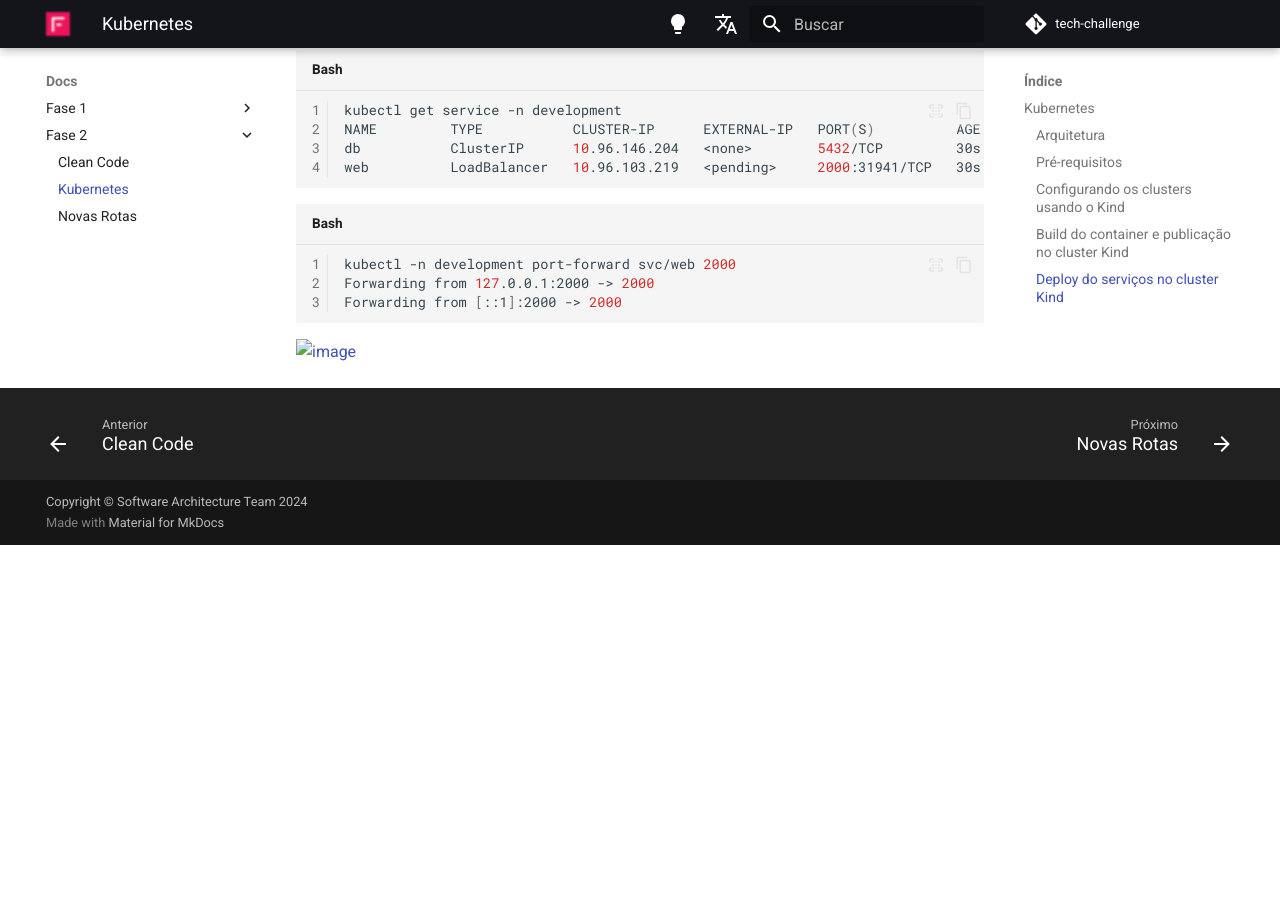
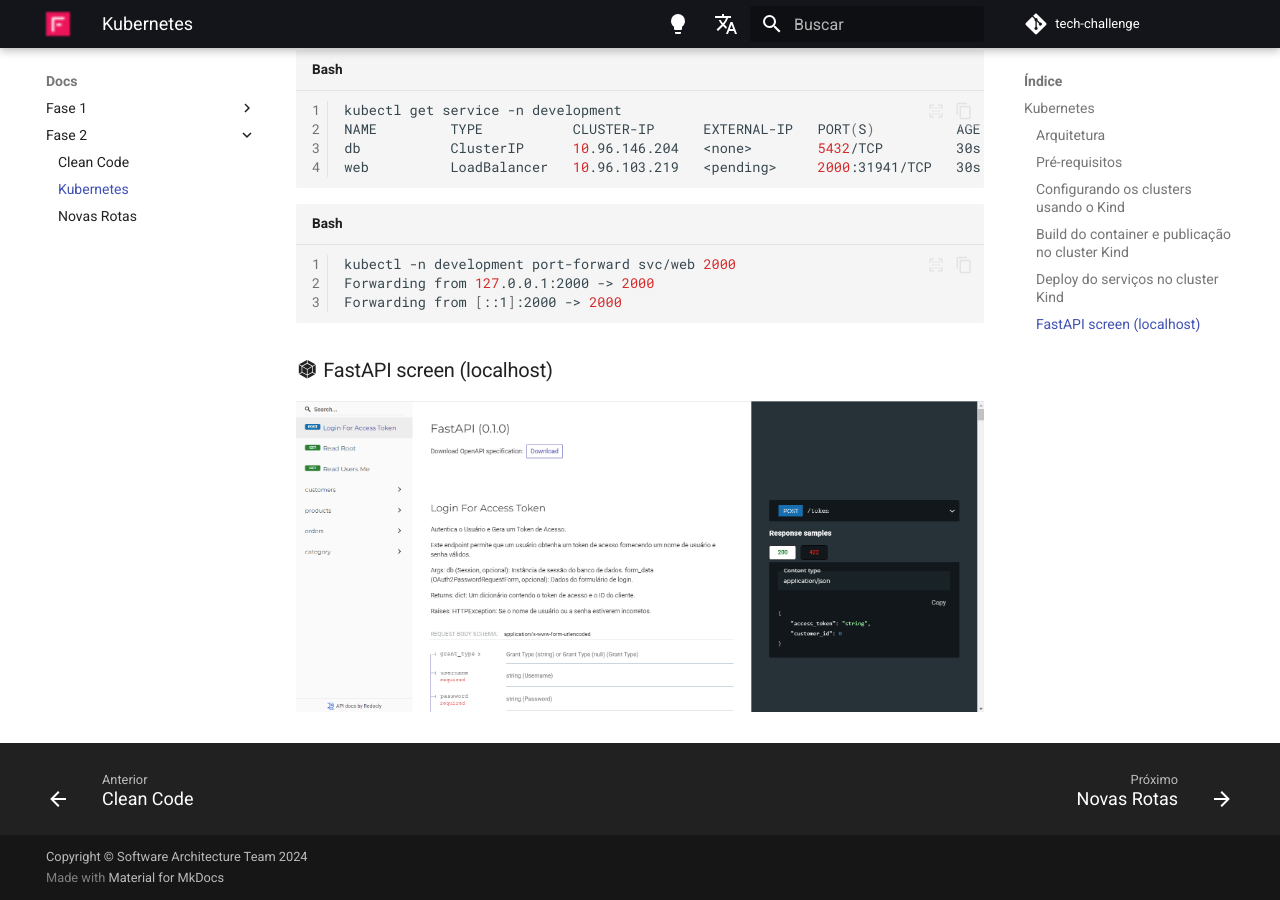
Before and after one commit to software-architecture-fiap/tech-challenge, an MkDocs documentation site: the page built from docs/fase_2/kubernetes.md, in a window 1280 px wide and 900 px high, scrolled down 4204 px. Built offline with MkDocs 1.6.1 and Material for MkDocs 9.7.7, drawn with Linux system fonts in a browser that asks for light colours; comment, search, counter and statistics services are not loaded; before the commit the page ends 4749 px from its top, so only the background shows below that.

Commit message:
Refactor image path for Kubernetes documentation

````diff
--- a/docs/fase_2/kubernetes.md
+++ b/docs/fase_2/kubernetes.md
@@ -192,5 +192,6 @@
 Forwarding from 127.0.0.1:2000 -> 2000
 Forwarding from [::1]:2000 -> 2000
 ```
+### :material-webpack: FastAPI screen (localhost)
 
-![image](/docs/assets/redoc-init.png)
+![image](../assets/redoc-init.png)
````
